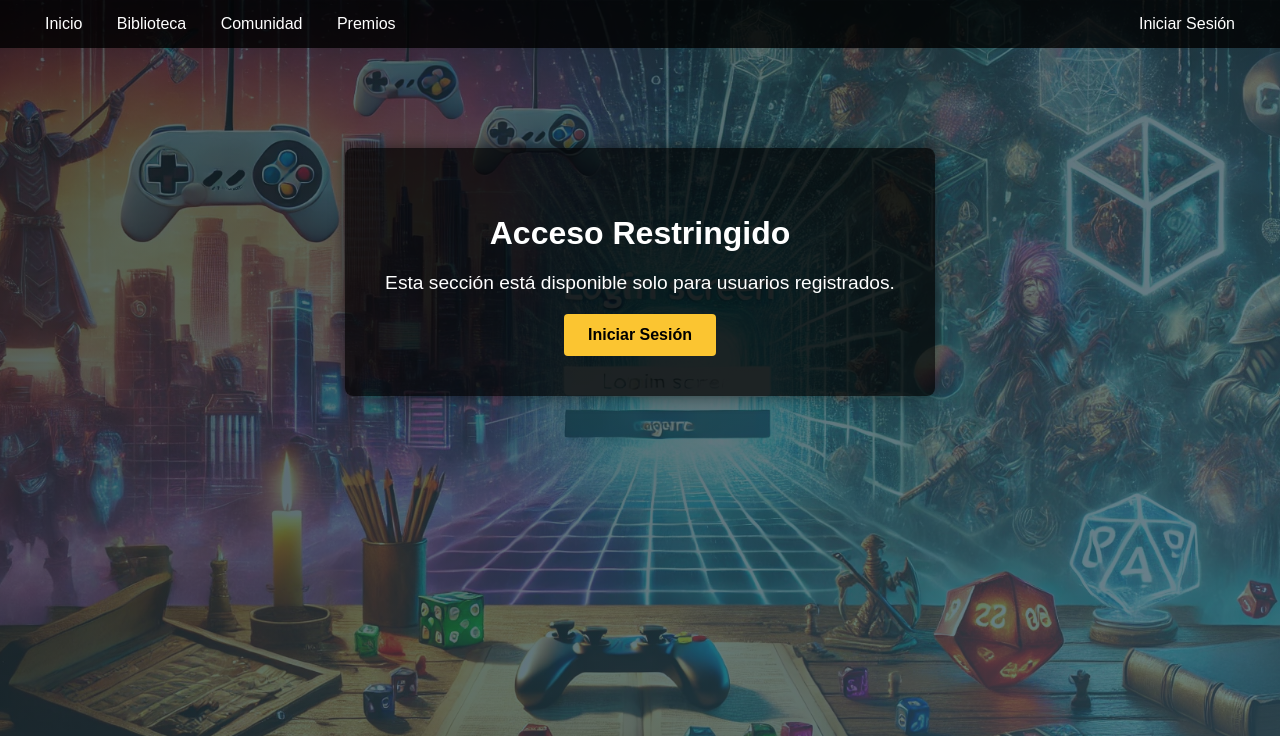
After one commit to Juanced2323/GAMEDOM, a PHP site: page /biblioteca.php in a window 1280 px wide. The commit adds this page. Shown: the top 736 px of the page. Run offline with PHP 8.4, Linux system fonts and the light colour scheme.

Commit message:
Creadas páginas de biblioteca, etc. Añadido lo que pidio el profesor sobre la landing page

```diff
--- /dev/null
+++ b/html/biblioteca.php
@@ -0,0 +1,66 @@
+<?php
+session_start();
+$activePage = basename($_SERVER['PHP_SELF'], ".php");
+?>
+<!DOCTYPE html>
+<html lang="es">
+<head>
+  <meta charset="UTF-8">
+  <meta name="viewport" content="width=device-width, initial-scale=1">
+  <title>Biblioteca - GAMEDOM</title>
+  <link rel="stylesheet" href="css/main.css">
+</head>
+<body>
+  <header>
+    <nav class="navbar">
+      <div class="nav-left">
+        <!-- NUEVO ENLACE A INICIO -->
+        <a href="index.php"
+           class="nav-item <?php echo ($activePage === 'index') ? 'active' : ''; ?>">
+           Inicio
+        </a>
+
+        <a href="biblioteca.php"
+           class="nav-item <?php echo ($activePage === 'biblioteca') ? 'active' : ''; ?>">
+           Biblioteca
+        </a>
+        <a href="comunidad.php"
+           class="nav-item <?php echo ($activePage === 'comunidad') ? 'active' : ''; ?>">
+           Comunidad
+        </a>
+        <a href="premios.php"
+           class="nav-item <?php echo ($activePage === 'premios') ? 'active' : ''; ?>">
+           Premios
+        </a>
+      </div>
+      <div class="nav-right">
+        <?php if (isset($_SESSION['usuario'])): ?>
+          <a href="perfil.php"
+             class="nav-item <?php echo ($activePage === 'perfil') ? 'active' : ''; ?>">
+             Perfil
+          </a>
+        <?php else: ?>
+          <a href="login.html" class="nav-item">Iniciar Sesión</a>
+        <?php endif; ?>
+      </div>
+    </nav>
+  </header>
+
+  <main>
+    <?php if (!isset($_SESSION['usuario'])): ?>
+      <!-- Mensaje de restricción -->
+      <div class="restricted-access">
+        <h2>Acceso Restringido</h2>
+        <p>Esta sección está disponible solo para usuarios registrados.</p>
+        <a href="login.html" class="btn-acceso">Iniciar Sesión</a>
+      </div>
+    <?php else: ?>
+      <!-- Contenido de la biblioteca -->
+      <section class="game-catalog">
+        <h2>Biblioteca de Juegos</h2>
+        <p>Aquí va el contenido exclusivo para usuarios logueados.</p>
+      </section>
+    <?php endif; ?>
+  </main>
+</body>
+</html>
--- a/html/css/main.css
+++ b/html/css/main.css
@@ -1,14 +1,22 @@
-/* css/main.css */
+/* main.css */
 
+/*
+   1) BODY: combinamos la imagen de fondo con un degradado semitransparente.
+      - La capa del degradado se coloca primero, la imagen después.
+      - Ajusta la ruta ../images/videogame-background.webp según tu estructura.
+*/
 body {
-  font-family: Arial, sans-serif;
   margin: 0;
   padding: 0;
-  background: url('../images/videogame-background.webp') no-repeat center center fixed;
+  font-family: Arial, sans-serif;
+  background:
+    linear-gradient(135deg, rgba(15,32,39,0.7), rgba(32,58,67,0.7), rgba(44,83,100,0.7)),
+    url('../images/videogame-background.webp') no-repeat center center fixed;
   background-size: cover;
+  background-attachment: fixed;
 }
 
-/* Barra de navegación */
+/* 2) Barra de navegación */
 .navbar {
   display: flex;
   justify-content: space-between;
@@ -27,13 +35,13 @@ body {
   text-decoration: underline;
 }
 
-/* Contenedor principal */
+/* 3) Contenedor principal (distribución general) */
 main {
   display: flex;
   padding: 20px;
 }
 
-/* Barra lateral de filtros */
+/* 4) Barra lateral de filtros */
 .filter-sidebar {
   width: 200px;
   background: rgba(0, 0, 0, 0.8);
@@ -42,11 +50,7 @@ main {
   box-shadow: 0 0 10px rgba(0, 0, 0, 0.1);
 }
 
-.filter-sidebar h3 {
-  margin-bottom: 10px;
-  color: white;
-}
-
+.filter-sidebar h3,
 .filter-sidebar h4 {
   margin-bottom: 10px;
   color: white;
@@ -59,7 +63,7 @@ main {
   color: white;
 }
 
-/* Catálogo de juegos */
+/* 5) Catálogo de juegos */
 .game-catalog {
   flex-grow: 1;
   margin-left: 20px;
@@ -100,3 +104,42 @@ main {
   margin-top: 10px;
   font-size: 14px;
 }
+
+/* 6) Sección de Acceso Restringido */
+.restricted-access {
+  max-width: 600px;
+  margin: 80px auto; /* separa verticalmente del navbar */
+  padding: 40px;
+  background-color: rgba(0, 0, 0, 0.7); /* Fondo semitransparente */
+  border-radius: 8px;
+  box-shadow: 0 0 15px rgba(0, 0, 0, 0.5);
+  text-align: center;
+  color: #fff;
+}
+
+.restricted-access h2 {
+  font-size: 2rem;
+  margin-bottom: 20px;
+}
+
+.restricted-access p {
+  font-size: 1.2rem;
+  margin-bottom: 20px;
+}
+
+/* 7) Botón de acceso */
+.btn-acceso {
+  display: inline-block;
+  text-decoration: none;
+  background-color: #fbc531; /* color base del botón */
+  color: #000;
+  padding: 12px 24px;
+  border-radius: 4px;
+  font-weight: bold;
+  transition: all 0.3s ease;
+}
+
+.btn-acceso:hover {
+  background-color: #e1a200; /* color al pasar el ratón */
+  color: #fff;              /* el texto se pone blanco */
+}
--- /dev/null
+++ b/html/perfil.php
@@ -0,0 +1,3 @@
+<?php
+  $activePage = basename($_SERVER['PHP_SELF'], ".php");
+?>
```
Also changed, not shown: html/comunidad.php (added, +47 -0 lines), html/index.php (+25 -18 lines), html/premios.php (added, +47 -0 lines).
